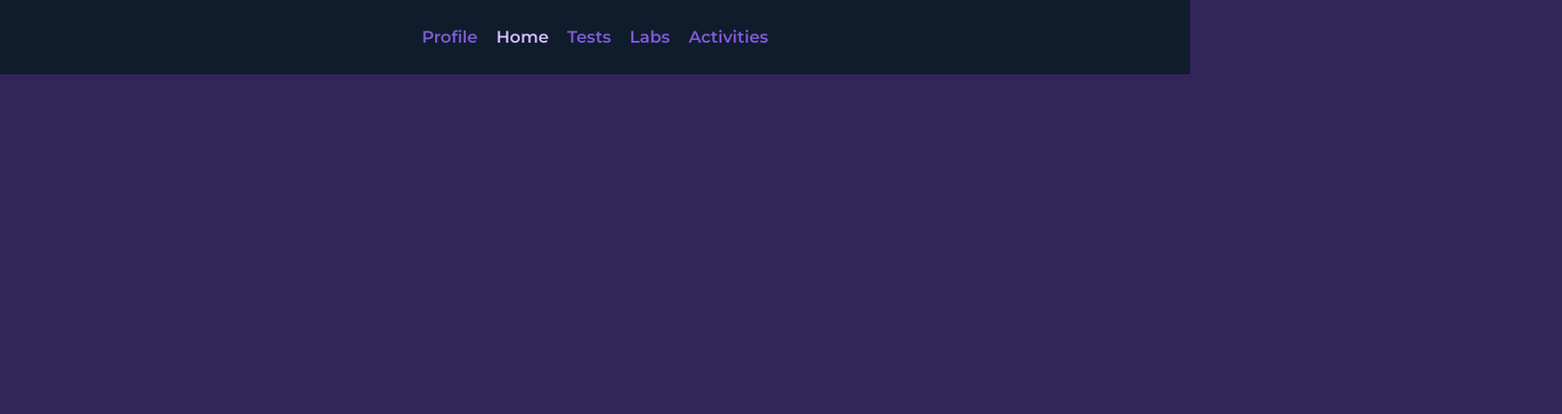
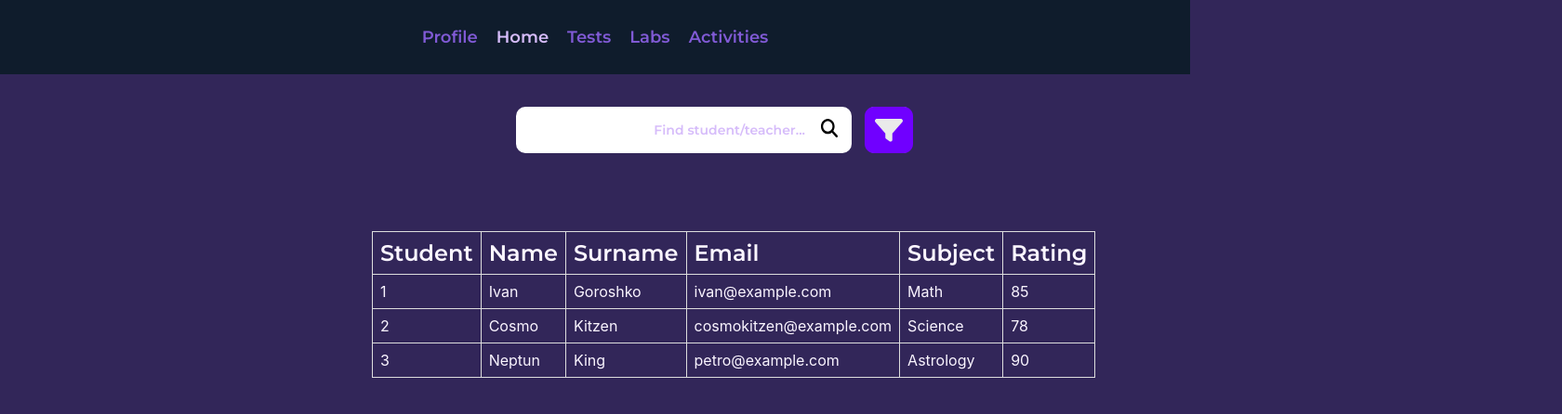
Before and after one commit to Andry925/private-space, a React (Create React App) app in the folder frontend/: page /home in a window 1280 px wide. Shown: the top 446 px of the page at 93% size, 1680 px wide, since content can reach past the window. Built offline with nearby package versions, Linux system fonts and the light colour scheme.

Commit message:
Final try

```diff
--- a/frontend/src/components/Home/Home.css
+++ b/frontend/src/components/Home/Home.css
@@ -3,10 +3,11 @@
     display: flex;
     align-items: center;
     justify-content: center;
+    margin-left: 555px;
 }
 
 .search-box {
-    width: 461px;
+    width: 361px;
     height: 50px;
     border-radius: 10px;
     display: flex;
@@ -27,7 +28,7 @@
 }
 
 ::placeholder {
-    color: #A3C3D7;
+    color: #D6BCFA;
 }
 
 .search {
@@ -40,7 +41,7 @@
     height: 50px;
     border: transparent;
     border-radius: 10px;
-    background-color: #FFE06A;
+    background-color: #D6BCFA;
     display: flex;
     align-items: center;
     justify-content: center;
@@ -51,22 +52,17 @@
 .filter-window {
     position: absolute;
     width: 170px;
-    height: 530px;
-    background: #FFE06A;
+    height: 100px;
+    background: #D6BCFA;
     border: 4px solid white;
     border-radius: 10px;
 
     font-weight: 600;
 }
 
-.first-filter {
-    position: relative;
-    height: 375px;
-}
-
 .filter-categories-caption {
     height: 20px;
-    background-color: #FFE06A;
+    background-color: #D6BCFA;
     border: 4px solid white;
     border-radius: 10px;
     margin-top: -5px;
@@ -74,65 +70,8 @@
     font-size: 12px;
 }
 
-.filter-categories-caption p {
-    display: flex;
-    align-self: start;
-    margin: 3px 15px;
-
-    font-weight: 700;
-}
-
-.filter-categories {
-    display: block;
-
-}
-
-.filter-categories li {
-    text-align: start;
-    font-size: 10px;
-    padding-bottom: 16px;
-}
-
-.filter-price-caption {
-    height: 20px;
-    background-color: #FFE06A;
-    border: 4px solid white;
-    border-radius: 10px;
-}
-
-.filter-price-caption p {
-    display: flex;
-    align-self: start;
-    margin: 3px 15px;
-
-    font-weight: 700;
-    font-size: 12px;
-}
-
-.second-filter {
-    height: 110px;
-}
-
-.slider-price-value {
-    margin-left: 40px;
-    text-align: start;
-
-    font-size: 14px;
-    font-weight: 700;
-}
-
-.slider {
-    width: 105px;
-    display: flex;
-    align-items: center;
-    margin-left: 35px;
-    border: none;
-    outline: none;
-    cursor: pointer;
-}
-
 .use-filter {
-    background: #84ADFF;
+    background: #833AE0;
     width: 105px;
     height: 25px;
     border-radius: 5px;
@@ -147,8 +86,16 @@
 }
 
 .use-filter:hover {
-    background: #C7D8FB;
-    border: 3px solid #84ADFF;
+    background: #B794F4;
+    border: 3px solid white;
 
     color: black;
 }
+
+.filter-window p {
+    font-family: 'Montserrat';
+    font-weight: 700;
+    text-align: center;
+    color: black;
+    cursor: pointer;
+}
--- a/frontend/src/components/Home/Home.jsx
+++ b/frontend/src/components/Home/Home.jsx
@@ -7,7 +7,6 @@ import filter from '../assets/filter.svg';
 
 const Home = () => {
 
-    const Search = () => {
     const [isFilterOpen, setIsFilterOpen] = useState(false);
     const handleApplyFilters = () => {
       setIsFilterOpen(false);
@@ -17,7 +16,7 @@ const Home = () => {
     };
 
   return (
-    <div className="search-container">
+      <div className="search-container">
         <div className='search-box'>
           <input type="text" className="search-box-text" placeholder='...Find student/teacher' />
           <a onClick={handleSearch}>
@@ -29,13 +28,14 @@ const Home = () => {
             <img src={filter} alt="filter" className="filter" />
           </div> {isFilterOpen && (
             <div className='filter-window'>
-
+              <p>Sort by Roles</p>
               <button className='use-filter' onClick={handleApplyFilters}>Застосувати</button>
             </div>
           )}
         </div>
     </div>
+
   )
-}}
+}
 
 export default Home
--- a/frontend/src/components/Rating/Rating.css
+++ b/frontend/src/components/Rating/Rating.css
@@ -0,0 +1,26 @@
+.table {
+    display: block;
+    justify-content: center;
+    align-items: center;
+    margin-left: 400px;
+    color: #FAF5FF;
+    gap: 15px;
+    margin-top: 50px;
+}
+
+.caption {
+    font-size: 24px;
+    font-family: 'Montserrat';
+    font-weight: 600;
+}
+
+table {
+    border-collapse: collapse;
+    width: 100%;
+}
+
+th, td {
+    border: 1px solid #dddddd;
+    text-align: left;
+    padding: 8px;
+}
--- a/frontend/src/components/Rating/Rating.jsx
+++ b/frontend/src/components/Rating/Rating.jsx
@@ -1,9 +1,39 @@
-import React from 'react'
+import React, { useState } from 'react';
+import './Rating.css'
 
-const Rating = () => {
-  return (
-    <div>Rating</div>
-  )
-}
+const StudentTable = () => {
+    const [students, setStudents] = useState([
+        { id: 1, firstName: 'Ivan', lastName: 'Goroshko', email: 'ivan@example.com', subject: 'Math', rating: 85 },
+        { id: 2, firstName: 'Cosmo', lastName: 'Kitzen', email: 'cosmokitzen@example.com', subject: 'Science', rating: 78 },
+        { id: 3, firstName: 'Neptun', lastName: 'King', email: 'petro@example.com', subject: 'Astrology', rating: 90 }
+    ]);
 
-export default Rating
+    return (
+        <table className='table'>
+            <thead>
+                <tr>
+                    <th className='caption'>Student</th>
+                    <th className='caption'>Name</th>
+                    <th className='caption'>Surname</th>
+                    <th className='caption'>Email</th>
+                    <th className='caption'>Subject</th>
+                    <th className='caption'>Rating</th>
+                </tr>
+            </thead>
+            <tbody>
+                {students.map(student => (
+                    <tr key={student.id}>
+                        <td className='user-text'>{student.id}</td>
+                        <td className='user-text'>{student.firstName}</td>
+                        <td className='user-text'>{student.lastName}</td>
+                        <td className='user-text'>{student.email}</td>
+                        <td className='user-text'>{student.subject}</td>
+                        <td className='user-text'>{student.rating}</td>
+                    </tr>
+                ))}
+            </tbody>
+        </table>
+    );
+};
+
+export default StudentTable;
--- a/frontend/src/pages/HomePage/HomePage.js
+++ b/frontend/src/pages/HomePage/HomePage.js
@@ -1,6 +1,7 @@
 import React from 'react'
 import Nav from '../../components/Nav/Nav'
 import Home from '../../components/Home/Home'
+import Rating from '../../components/Rating/Rating'
 
 const HomePage = () => {
   return (
@@ -11,6 +12,9 @@ const HomePage = () => {
             <Home/>
           </div>
         </div>
+        <div>
+            <Rating/>
+          </div>
     </div>
   )
 }
```
